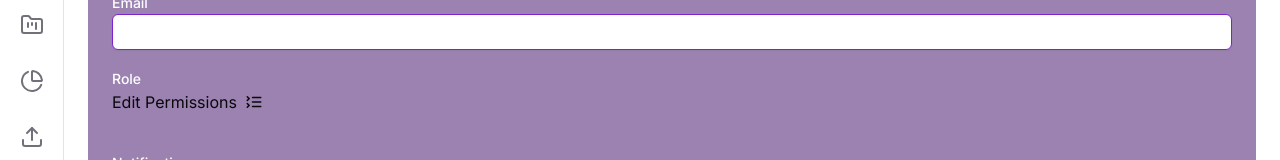
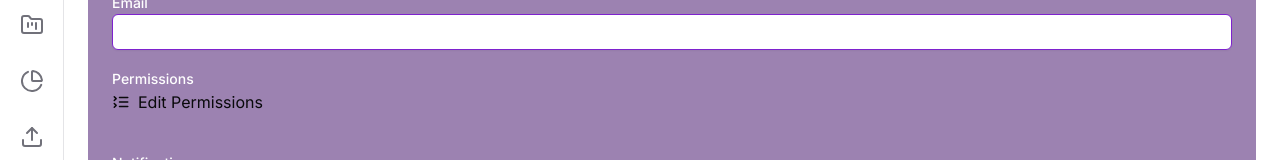
Before and after one commit to pettis1996/dashboard-template-1, a Next.js app: page /settings in a window 1280 px wide. Shown: the part 183-343 px from the top of the page. Built offline with nearby package versions, Linux system fonts and the light colour scheme.

Commit message:
changes on setting page

```diff
--- a/app/settings/page.tsx
+++ b/app/settings/page.tsx
@@ -60,11 +60,11 @@ export default function SettingsPage() {
                     </div>
                     <div>
                         <Label htmlFor="email" className="text-white">
-                            Role
+                            Permissions
                         </Label>
                         <Collapsible>
                             <CollapsibleTrigger className="flex justify-center items-center gap-2">
-                                Edit Permissions <ListCollapse size={18} />
+                                <ListCollapse size={18} /> Edit Permissions
                             </CollapsibleTrigger>
                             <CollapsibleContent className="overflow-y-auto px-5 pt-5 grid grid-cols-1 sm:grid-cols-2 md:grid-cols-3 gap-4">
                                 {permissions.map((perm) => (
```
